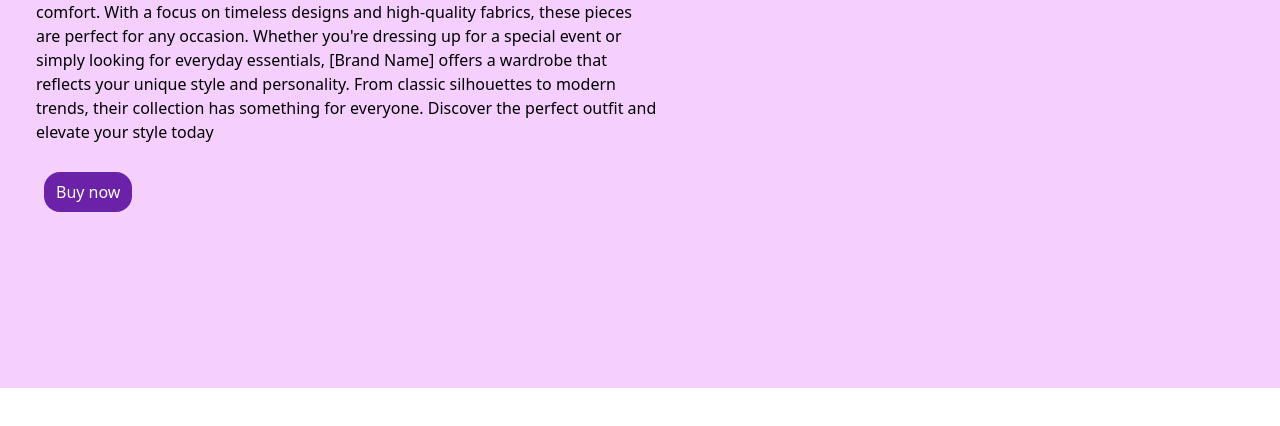
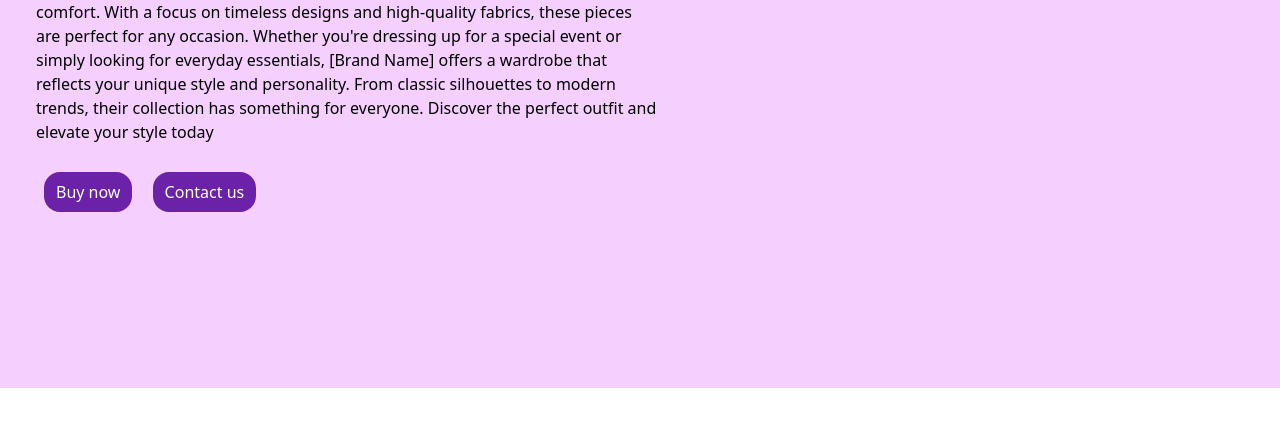
Before and after one commit to MOIZSIDDIQE/Tailwindcss, a website: page work 1/index.html in a window 1280 px wide. Shown: the part 312-738 px from the top of the page. Drawn offline with nearby package versions, Linux system fonts and the light colour scheme.

Commit message:
Give 'Contact Us' button

```diff
--- a/work 1/index.html
+++ b/work 1/index.html
@@ -29,6 +29,9 @@
                 <button
                     class="bg-purple-800 px-3 py-2 rounded-2xl hover:bg-fuchsia-700 text-white hover:text-slate-900 mx-2">Buy
                     now</button>
+                <button
+                    class="bg-purple-800 px-3 py-2 rounded-2xl hover:bg-fuchsia-700 text-white hover:text-slate-900 mx-2">Contact
+                    us </button>
             </div>
 
         </div>
```
